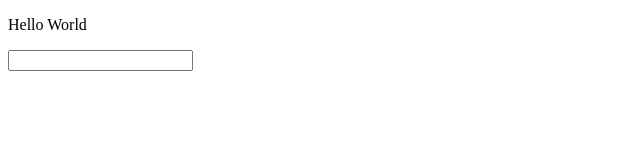
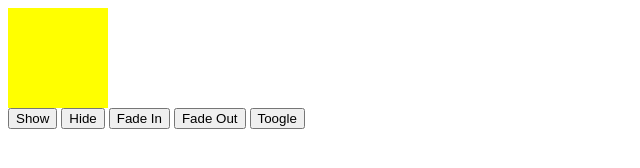
Before and after one commit to Mimisusu99/JQuery, a plain HTML site: page index.html in a window 1280 px wide. Shown: the whole page, without its empty margins (0-640 px from the left). Drawn offline with Linux system fonts and the light colour scheme.

Commit message:
Animation in JQuery

```diff
--- a/index.html
+++ b/index.html
@@ -20,9 +20,17 @@
         <p id="hello">Hello</p>
         <p class="world">World</p>
     </section> -->
-    <section>
+    <!-- <section>
         <p id="text"> Hello World</p>
         <input type="text" name="" id="">
+    </section> -->
+    <section>
+        <div style="width: 100px; height:100px; background-color: yellow"></div>
+        <button id="show">Show</button>
+        <button id="hide">Hide</button>
+        <button id="fadeIn">Fade In</button>
+        <button id="fadeOut">Fade Out</button>
+        <button id="toogle">Toogle</button>
     </section>
     <!-- <script src="https://code.jquery.com/jquery-3.7.1.js" integrity="sha256-eKhayi8LEQwp4NKxN+CfCh+3qOVUtJn3QNZ0TciWLP4=" crossorigin="anonymous"></script> -->
     <script src="jquery.js"></script>
```
